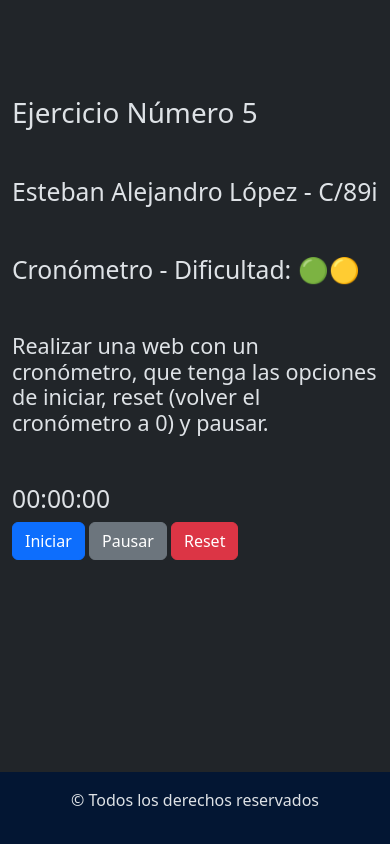
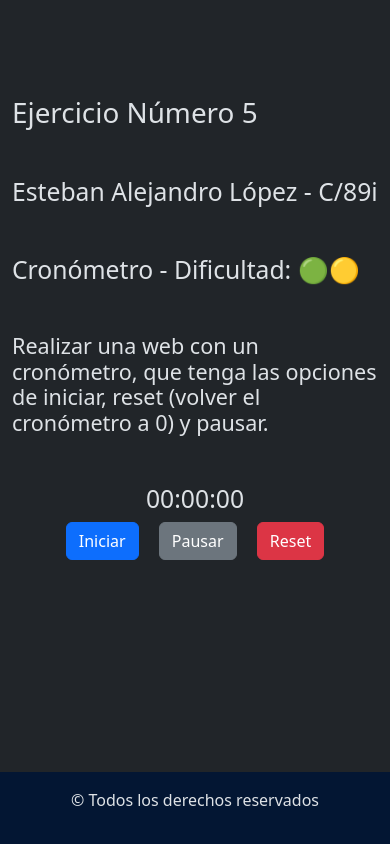
Before and after one commit to elopezgit/tp5ej5elopez, a plain HTML site: page index.html in a window 390 px wide. Drawn offline with nearby package versions, Linux system fonts and the light colour scheme.

Commit message:
responsive y detalles

```diff
--- a/index.html
+++ b/index.html
@@ -21,19 +21,19 @@
         </section>
 
         <section>
-            <div class="row">
-                <div class="col">
-                    <h2 id="cronometro">00:00:00</h2>
-                </div>
-            </div>
-            <div class="row">
-                <div class="col">
-                    <button id="iniciarBtn" class="btn btn-primary">Iniciar</button>
-                    <button id="pausarBtn" class="btn btn-secondary">Pausar</button>
-                    <button id="resetBtn" class="btn btn-danger">Reset</button>
-                </div>
-            </div>
-        </section>
+          <div class="row justify-content-center">
+              <div class="col-lg-6 col-md-8 col-sm-10">
+                  <h2 id="cronometro" class="text-center">00:00:00</h2>
+              </div>
+          </div>
+          <div class="row justify-content-center">
+              <div class="col-lg-6 col-md-8 col-sm-10 text-center">
+                  <button id="iniciarBtn" class="btn btn-primary mx-2">Iniciar</button>
+                  <button id="pausarBtn" class="btn btn-secondary mx-2">Pausar</button>
+                  <button id="resetBtn" class="btn btn-danger mx-2">Reset</button>
+              </div>
+          </div>
+      </section>
     </main>
     <footer class="text-center bg-primary-subtle py-3">
         <p>&copy; Todos los derechos reservados</p>
```
